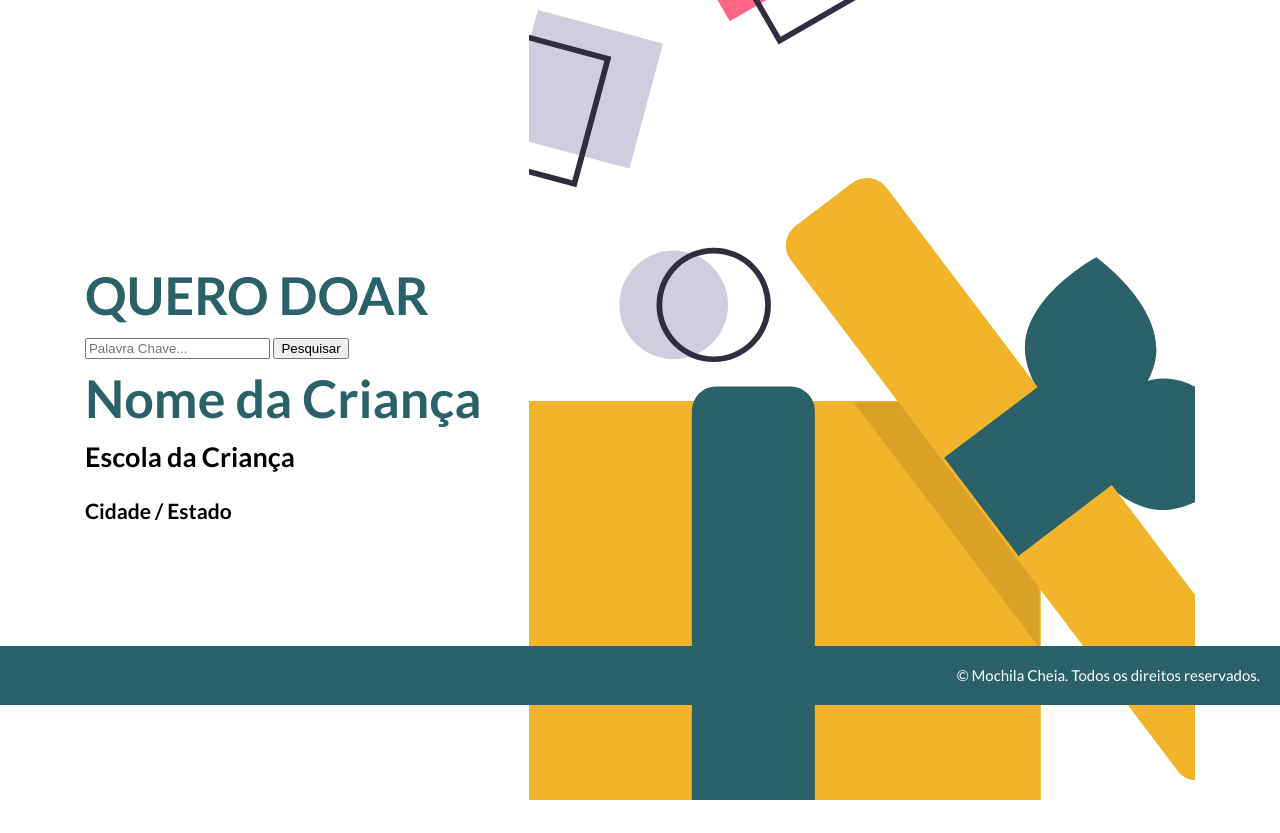
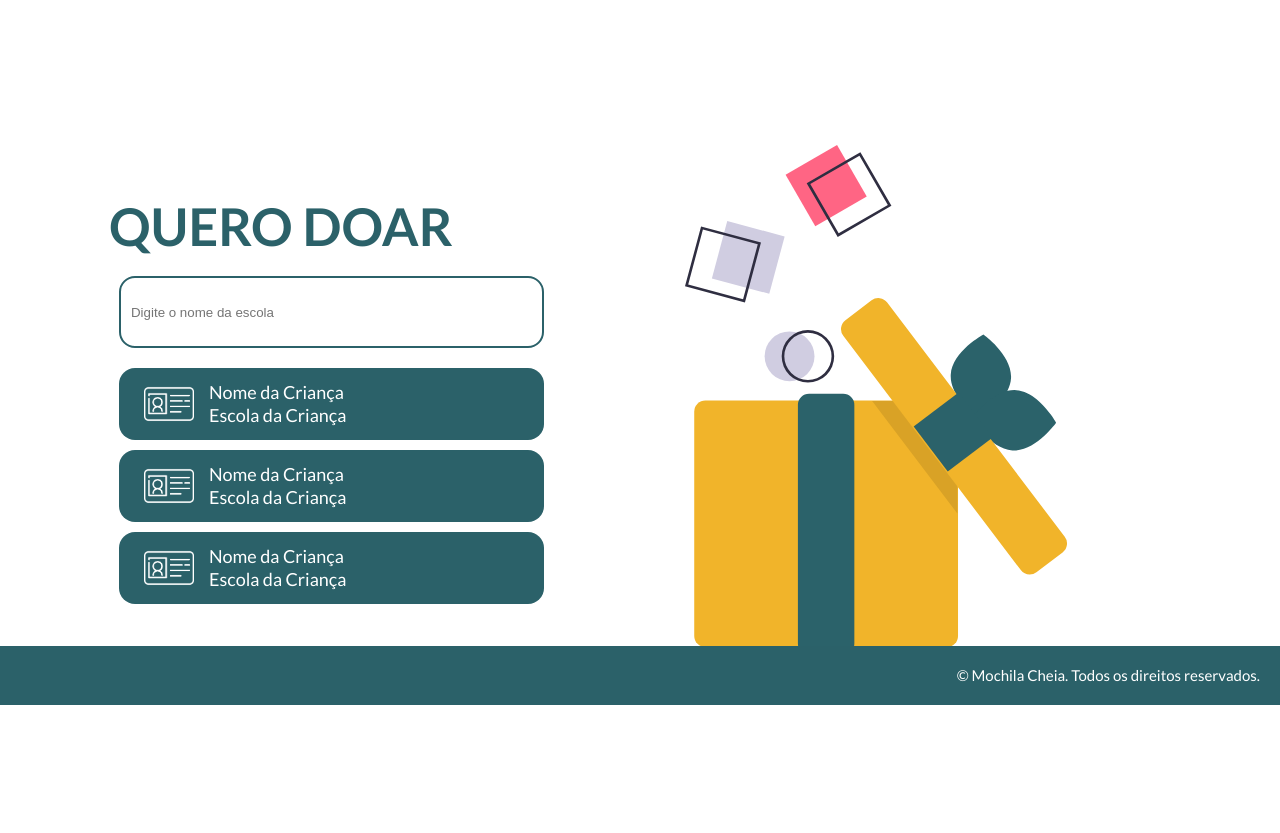
Before and after one commit to adiala/mochila-cheia-hackaton, a PHP site: page /donation.html in a window 1280 px wide. Shown: the part 95-928 px from the top of the page. Run offline with PHP 8.4, Linux system fonts and the light colour scheme.

Commit message:
Página de doação finalizada

```diff
--- /dev/null
+++ b/app/scss/_assets.scss
@@ -0,0 +1,60 @@
+.search{
+
+    border:0.125rem solid;
+    border-color: $blue;
+    border-radius: 1rem;
+    padding: 10px;
+    width: 19.75rem;
+    height: 3.5rem;
+    margin-bottom: 10px;
+
+    @include breakpoint-up(large) {
+        padding:0.625rem;
+        border:0.125rem solid;
+        margin:0.625rem;
+        border-color: $blue;
+        border-radius: 1rem;
+        width: 100%;
+        height: 4.5rem;
+    }
+
+}
+
+.kidsCard {
+    display: flex;
+    align-items: center;
+    background-color: $blue;
+    border-radius: 20px;
+    height: 3.5rem;
+    margin-bottom: 10px;
+
+    @include breakpoint-up(large) {
+        padding:0.625rem;
+        margin:0.625rem;
+        border-color: $blue;
+        border-radius: 1rem;
+        width: 100%;
+        height: 4.5rem;
+    }
+
+    &__body {
+        color: $white;
+        font-size: $font-sm;
+
+        @include breakpoint-up(large) {
+            font-size: $font-med;
+        }
+    }
+
+    &__icon {
+        background-image: url("/images/card_aluno.png");
+        background-size: cover;
+        background-repeat: no-repeat;
+        background-position: center center;
+        height: 40px;
+        width: 50px;
+        margin-right: 15px;
+        margin-left: 15px;
+    }
+
+}
--- a/app/scss/_donation.scss
+++ b/app/scss/_donation.scss
@@ -7,15 +7,6 @@
             display: flex;
             align-items: center;
         }
-    }
-
-    .card {
-        display: flex;
-        align-items: center;
-    }
-
-    &__icon {
-
     }
 
     &__image {
@@ -29,7 +20,7 @@
         @include breakpoint-up(large) {
             flex: 3;
             order: 2;
-            background-size: 125%;
+            background-size: 60%;
             min-height: 50rem;
         }
 
--- a/app/scss/style.css
+++ b/app/scss/style.css
@@ -210,6 +210,74 @@ a, a:visited, a:hover {
   .hide-for-desktop {
     display: none;
   }
+}
+
+.search {
+  border: 0.125rem solid;
+  border-color: #2b6169;
+  border-radius: 1rem;
+  padding: 10px;
+  width: 19.75rem;
+  height: 3.5rem;
+  margin-bottom: 10px;
+}
+
+@media (min-width: 64em) {
+  .search {
+    padding: 0.625rem;
+    border: 0.125rem solid;
+    margin: 0.625rem;
+    border-color: #2b6169;
+    border-radius: 1rem;
+    width: 100%;
+    height: 4.5rem;
+  }
+}
+
+.kidsCard {
+  display: -webkit-box;
+  display: -ms-flexbox;
+  display: flex;
+  -webkit-box-align: center;
+      -ms-flex-align: center;
+          align-items: center;
+  background-color: #2b6169;
+  border-radius: 20px;
+  height: 3.5rem;
+  margin-bottom: 10px;
+}
+
+@media (min-width: 64em) {
+  .kidsCard {
+    padding: 0.625rem;
+    margin: 0.625rem;
+    border-color: #2b6169;
+    border-radius: 1rem;
+    width: 100%;
+    height: 4.5rem;
+  }
+}
+
+.kidsCard__body {
+  color: white;
+  font-size: 0.9375rem;
+}
+
+@media (min-width: 64em) {
+  .kidsCard__body {
+    font-size: 1.125rem;
+  }
+}
+
+.kidsCard__icon {
+  background-image: url("/images/card_aluno.png");
+  background-size: cover;
+  background-repeat: no-repeat;
+  background-position: center center;
+  height: 40px;
+  width: 50px;
+  margin-right: 15px;
+  margin-left: 15px;
 }
 
 .header.open .header__menu > span:first-child {
@@ -539,15 +607,6 @@ a, a:visited, a:hover {
   }
 }
 
-.donation .card {
-  display: -webkit-box;
-  display: -ms-flexbox;
-  display: flex;
-  -webkit-box-align: center;
-      -ms-flex-align: center;
-          align-items: center;
-}
-
 .donation__image {
   position: relative;
   background-image: url("../../images/undraw_Gift_box_re_vau4.svg");
@@ -565,7 +624,7 @@ a, a:visited, a:hover {
     -webkit-box-ordinal-group: 3;
         -ms-flex-order: 2;
             order: 2;
-    background-size: 125%;
+    background-size: 60%;
     min-height: 50rem;
   }
 }
--- a/app/scss/style.scss
+++ b/app/scss/style.scss
@@ -3,6 +3,7 @@
 @import "animations";
 
 @import "globals";
+@import "assets";
 @import "header";
 @import "hero";
 @import "footer";
--- a/donation.html
+++ b/donation.html
@@ -42,32 +42,47 @@
         </div>
     </header>
 
-  <!-- Título -->
   <main class="donation">
 
     <div class="container">
       <div class="donation__image"></div>
-        <div class="donation__box">
+      <div class="donation__box container--px">
+
           <h1>
             QUERO DOAR
           </h1>
 
           <div>
-            <input type="text" class="form-control" placeholder="Palavra Chave...">
-            <button class="btn btn-outline-secondary" type="button" id="button-addon3">Pesquisar</button>
+            <input type="text" class="search" placeholder="Digite o nome da escola">
           </div>
 
-          <div class="card">
+          <div class="kidsCard">
+            <div class="kidsCard__icon"></div>
+            <div class="kidsCard__body">
+              <div>Nome da Criança</div>
+              <div>Escola da Criança</div>
+            </div>
+          </div>
 
-          <div class="card__icon"></div>
+          <div class="kidsCard">
+            <div class="kidsCard__icon"></div>
+            <div class="kidsCard__body">
+              <div>Nome da Criança</div>
+              <div>Escola da Criança</div>
+            </div>
+          </div>
 
-          <div class="card__body">
-            <h1>Nome da Criança</h1>
-            <h2>Escola da Criança</h2>
-            <h3>Cidade / Estado</h3>
+          <div class="kidsCard">
+            <div class="kidsCard__icon"></div>
+            <div class="kidsCard__body">
+              <div>Nome da Criança</div>
+              <div>Escola da Criança</div>
+            </div>
           </div>
 
       </div>
+
+    </div>
 
   </main>
 
```
Also changed, not shown: images/card_aluno.png (added), 1 other file.
